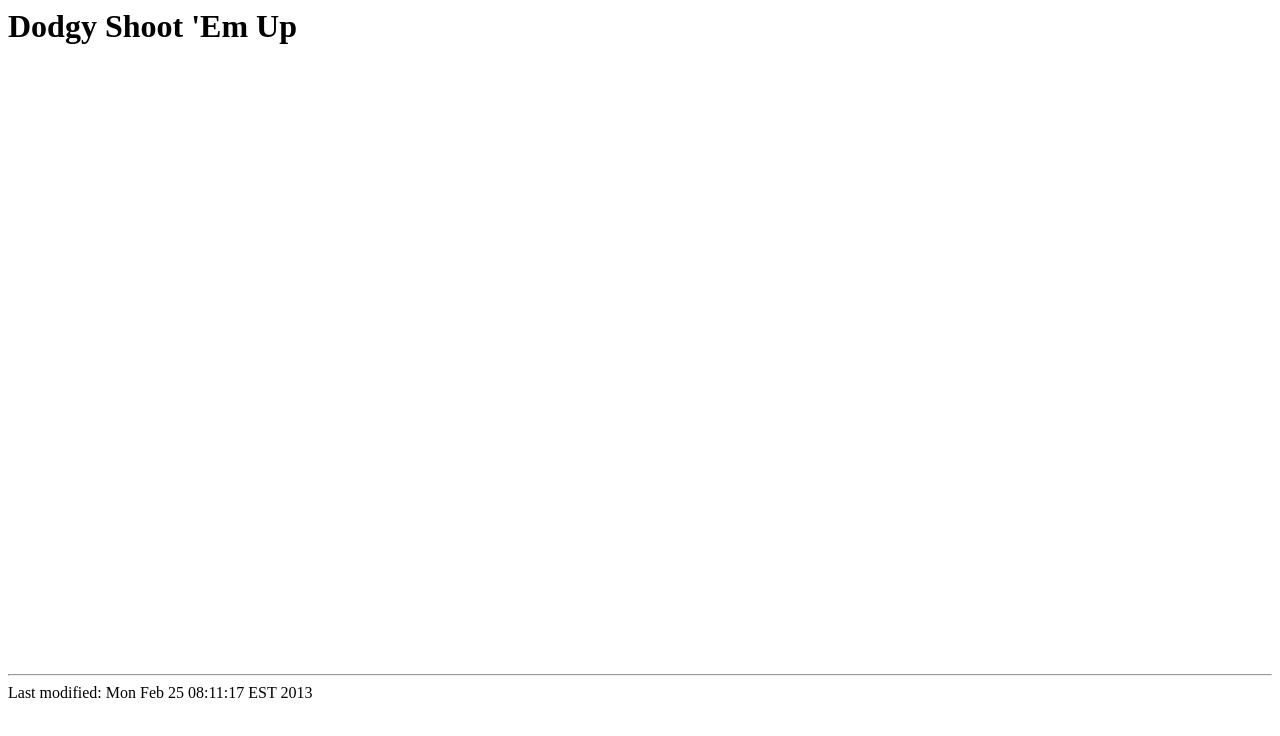
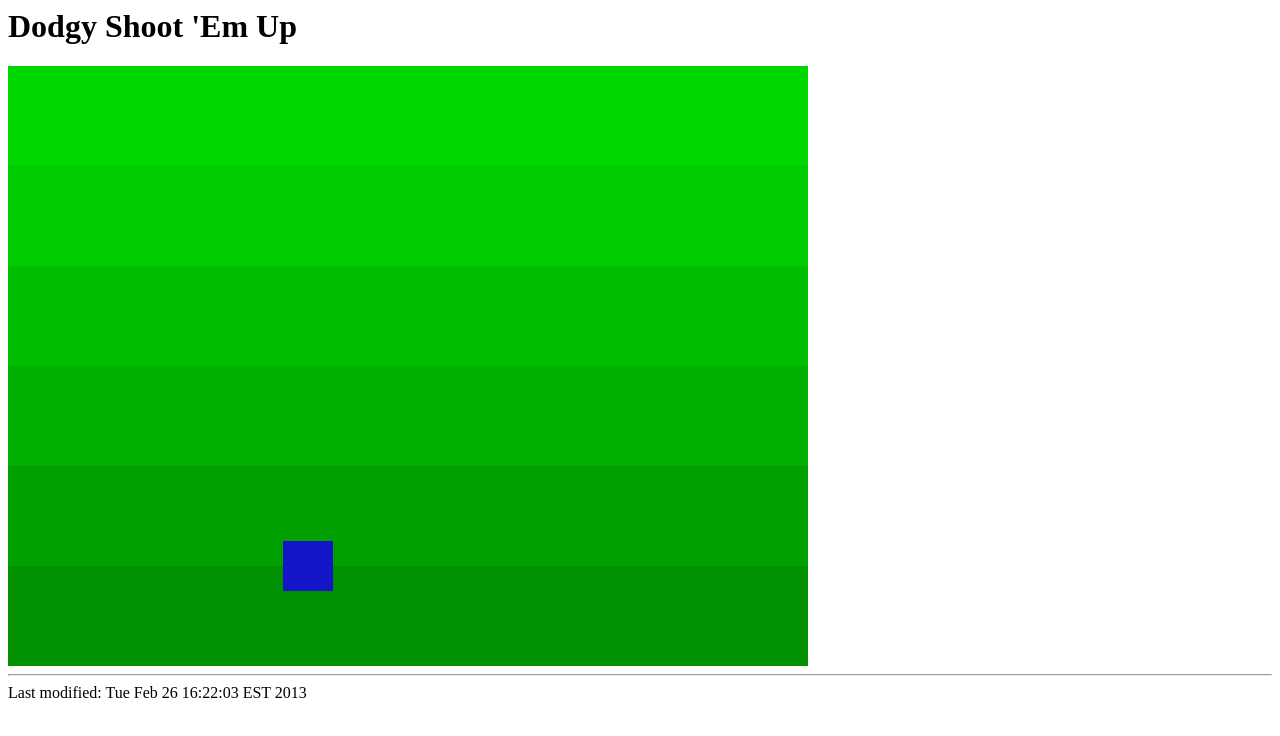
Before and after one commit to nomiddlename/shootemup, a plain HTML site: page index.html in a window 1280 px wide. Drawn offline with Linux system fonts and the light colour scheme.

Commit message:
key handling for player, level drawing broken

```diff
--- a/game.js
+++ b/game.js
@@ -1,37 +1,115 @@
 (function(window, document) {
-  var context, canvasWidth, canvasHeight, player;
+  var game, level, lastTime = Date.now();
 
   window.onload = function() {
-    var canvas = document.getElementById('theCanvas');
-    context = canvas.getContext('2d');
-    canvasWidth = canvas.width;
-    canvasHeight = canvas.height;
+    var canvas = document.getElementById('theCanvas'),
+    player = new Player({
+      speedX: 0, //in game pixels per second
+      speedY: 0, //in game pixels per second
+      posX: 300,   //in game coords
+      posY: 100,    //in game coords
+      width: 50,
+      height: 50,
+      keys: {
+        left: 'a',
+        right: 'd',
+        up: 'w',
+        down: 's',
+        fire: ' '
+      }
+    });
+    game = new Game(canvas.getContext('2d'), canvas.width, canvas.height);
+    level = new RandomLevel(1000);
 
-    player = new Player({
-      speedX: 200, //in pixels per second?
-      speedY: 200,
-      posX: 300,
-      posY: 50,
-      width: 50,
-      height: 50
-    });
+    game.listen(level);
+    game.listen(player);
+    level.listen(game);
+    player.listen(game);
 
-    console.log("Document loaded. Screen size is ", canvasWidth, 'x', canvasHeight);
+    document.addEventListener("keydown", game.handleKeys.bind(game));
+    document.addEventListener("keyup", game.handleKeys.bind(game));
+
     mainLoop();
   };
 
-  function mainLoop(time) {
-    var delta = time - lastTime;
+  function mainLoop() {
+    var now = Date.now(), delta = now - lastTime;
+    lastTime = now;
     window.requestAnimationFrame(mainLoop);
-    player.tick(delta);
-    render();
+    game.tick(delta);
+    game.render();
   }
 
-  function render() {
-    context.clearRect(0, 0, canvasWidth, canvasHeight);
+  function Game(context, width, height) {
+    this.context = context;
+    this.width = width;
+    this.height = height;
+    this.windowBottom = 0;
+    this.listeners = [];
+    this.actions = {};
 
-    drawBackground();
-    player.draw(context);
+    this.on("player.move", this.playerMoved);
   }
 
+  Game.prototype.listen = function(listener) {
+    this.listeners.push(listener);
+  };
+
+  Game.prototype.tick = function(tockMs) {
+    this.fireEvent("tick", tockMs);
+  };
+
+  Game.prototype.fireEvent = function(eventType, data) {
+    var self = this;
+    this.listeners.forEach(function(listener) {
+      listener.receive(eventType, { source: self, data: data });
+    });
+  };
+
+  Game.prototype.receive = function(eventType, event) {
+    if (this.actions[eventType]) {
+      this.actions[eventType].call(this, event);
+    }
+  };
+
+  Game.prototype.on = function(eventType, cb) {
+    this.actions[eventType] = cb;
+  };
+
+  Game.prototype.render = function() {
+    this.context.clearRect(0, 0, this.width, this.height);
+    this.fireEvent("render");
+  };
+
+  Game.prototype.translateX = function(gamePosX) {
+    return gamePosX;
+  };
+
+  Game.prototype.translateY = function(gamePosY) {
+    return this.height - gamePosY - this.windowBottom;
+  };
+
+  Game.prototype.playerMoved = function(event) {
+    this.checkForCollisions(event.source);
+    this.changeWindowBottom(event.source);
+  };
+
+  Game.prototype.checkForCollisions = function(thing) {
+    thing.posX = Math.max(thing.posX, thing.width / 2);
+    thing.posX = Math.min(thing.posX, this.width - thing.width / 2);
+
+    thing.posY = Math.max(thing.posY, 100);
+    thing.posY = Math.min(thing.posY, level.size - this.height + 100);
+  };
+
+  Game.prototype.changeWindowBottom = function(thing) {
+    //window bottom will always be about 100px below player
+    this.windowBottom = thing.posY - 100;
+  };
+
+  Game.prototype.handleKeys = function(event) {
+    var key = String.fromCharCode(event.keyCode).toLowerCase();
+    this.fireEvent(event.type, key);
+  };
+
 })(window, document);
--- a/index.html
+++ b/index.html
@@ -9,9 +9,10 @@
 No canvas? Arse biscuits, no game for you.
 </canvas>
 
+<script src="./level.js" type="text/javascript"></script>
 <script src="./player.js" type="text/javascript"></script>
 <script src="./game.js" type="text/javascript"></script>
 <hr>
 <address></address>
-<!-- hhmts start -->Last modified: Mon Feb 25 08:11:17 EST 2013 <!-- hhmts end -->
+<!-- hhmts start -->Last modified: Tue Feb 26 16:22:03 EST 2013 <!-- hhmts end -->
 </body> </html>
--- /dev/null
+++ b/level.js
@@ -0,0 +1,58 @@
+function RandomLevel(size) {
+  this.size = size;
+  this.tileWidth = 100;
+  this.tileHeight = 100;
+  this.columns = 800 / this.tileWidth; //dodgy hard-coding
+  this.rows = this.size / this.tileHeight;
+  this.tiles = [];
+
+  this.actions = {};
+  this.listeners = [];
+
+  for (var y = 0; y < this.rows; y++) {
+    var row = [];
+    for (var x = 0; x < this.columns; x++) {
+      row.push(Math.round((Math.sin(y / 8) + 1) * 128.0));
+    }
+    this.tiles.push(row);
+  }
+
+  this.on("render", this.draw);
+}
+
+RandomLevel.prototype.draw = function(event) {
+  var level = this, game = event.source,
+  startRow = Math.round((game.windowBottom / this.tileHeight)),
+  endRow = Math.round(Math.min(startRow + (game.height / this.tileHeight) + 1, level.tiles.length -1)),
+  offsetY = game.windowBottom % this.tileHeight;
+//  console.log("StartRow %d, EndRow %d, offsetY %d", startRow, endRow, offsetY);
+  for (var row = startRow; row <= endRow; row++) {
+    level.tiles[row].forEach(function(column, index) {
+      var posY = game.translateY((row * level.tileHeight) + offsetY),
+      posX = game.translateX(index * level.tileWidth);
+      game.context.fillStyle = "rgb(0," + column + ",0)";
+      game.context.fillRect(posX, posY, level.tileWidth, level.tileHeight);
+    });
+  }
+};
+
+RandomLevel.prototype.listen = function(listener) {
+  this.listeners.push(listener);
+};
+
+RandomLevel.prototype.fireEvent = function(eventType, data) {
+  var self = this;
+  this.listeners.forEach(function(listener) {
+    listener.receive(eventType, { source: self, data: data });
+  });
+};
+
+RandomLevel.prototype.receive = function(eventType, event) {
+  if (this.actions[eventType]) {
+    this.actions[eventType].call(this, event);
+  }
+};
+
+RandomLevel.prototype.on = function(eventType, cb) {
+  this.actions[eventType] = cb;
+};
--- a/player.js
+++ b/player.js
@@ -5,16 +5,71 @@ function Player(definition) {
   this.posY = definition.posY;
   this.width = definition.width;
   this.height = definition.height;
+  this.keys = definition.keys;
+
+  this.listeners = [];
+  this.actions = {};
+
+  this.on("render", this.draw);
+  this.on("tick", this.tick);
+  this.on("keydown", this.startMoving);
+  this.on("keyup", this.stopMoving);
 }
 
-Player.prototype.tick = function(tockMs) {
-  this.posY += (tockMs / 1000.0) * speedY;
+Player.prototype.listen = function(listener) {
+  this.listeners.push(listener);
 };
 
-Player.prototype.draw = function(context) {
+Player.prototype.fireEvent = function(eventType, data) {
+  var self = this;
+  this.listeners.forEach(function(listener) {
+    listener.receive(eventType, { source: self, data: data });
+  });
+};
+
+Player.prototype.tick = function(event) {
+  var tockMs = event.data;
+  this.posX += (tockMs / 1000.0) * this.speedX;
+  this.posY += (tockMs / 1000.0) * this.speedY;
+  if (this.speedX !== 0 || this.speedY !== 0) {
+    this.fireEvent("player.move");
+  }
+};
+
+Player.prototype.receive = function(eventType, event) {
+  if (this.actions[eventType]) {
+    this.actions[eventType].call(this, event);
+  }
+};
+
+Player.prototype.on = function(eventType, cb) {
+  this.actions[eventType] = cb;
+};
+
+Player.prototype.draw = function(event) {
+  var game = event.source, screenX, screenY;
   //posX and posY are in world coords
-  //needs to translate to canvas coordinates
-  //should be responsibility of something else
-  //with draw passed in the canvas coordinates
-  //of the center?
+  //need to translate to canvas coordinates
+  screenX = game.translateX(this.posX);
+  screenY = game.translateY(this.posY);
+  game.context.fillStyle = "rgb(20, 20, 200)";
+  game.context.fillRect(screenX - (this.width / 2), screenY - (this.height / 2), this.width, this.height);
 };
+
+Player.prototype.startMoving = function(event) {
+  switch(event.data) {
+  case this.keys.left: this.speedX = -200; break;
+  case this.keys.right: this.speedX = 200; break;
+  case this.keys.up: this.speedY = 200; break;
+  case this.keys.down: this.speedY = -200; break;
+  }
+};
+
+Player.prototype.stopMoving = function(event) {
+  switch(event.data) {
+  case this.keys.left: this.speedX = 0; break;
+  case this.keys.right: this.speedX = 0; break;
+  case this.keys.up: this.speedY = 0; break;
+  case this.keys.down: this.speedY = 0; break;
+  }
+};
```
